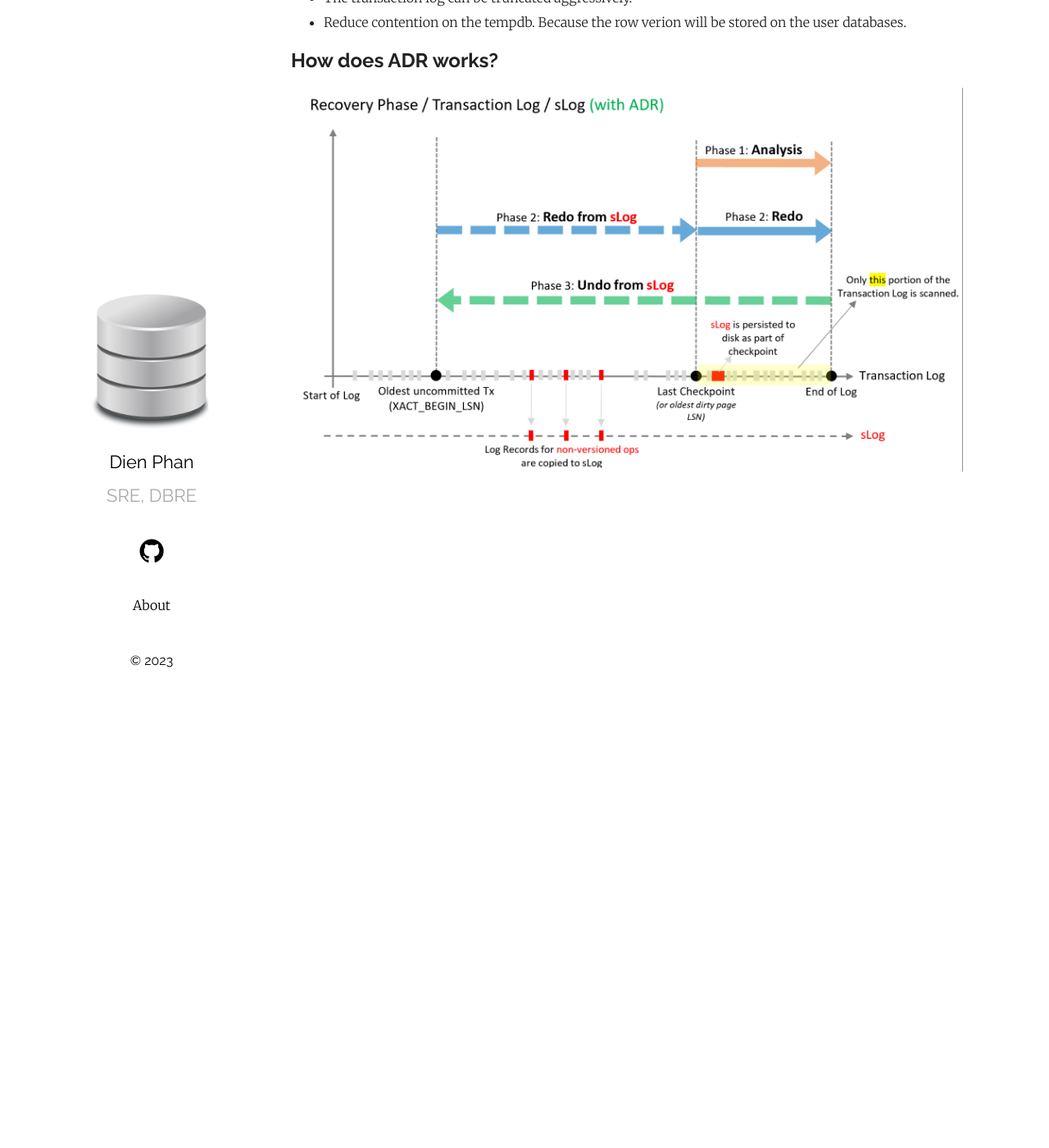
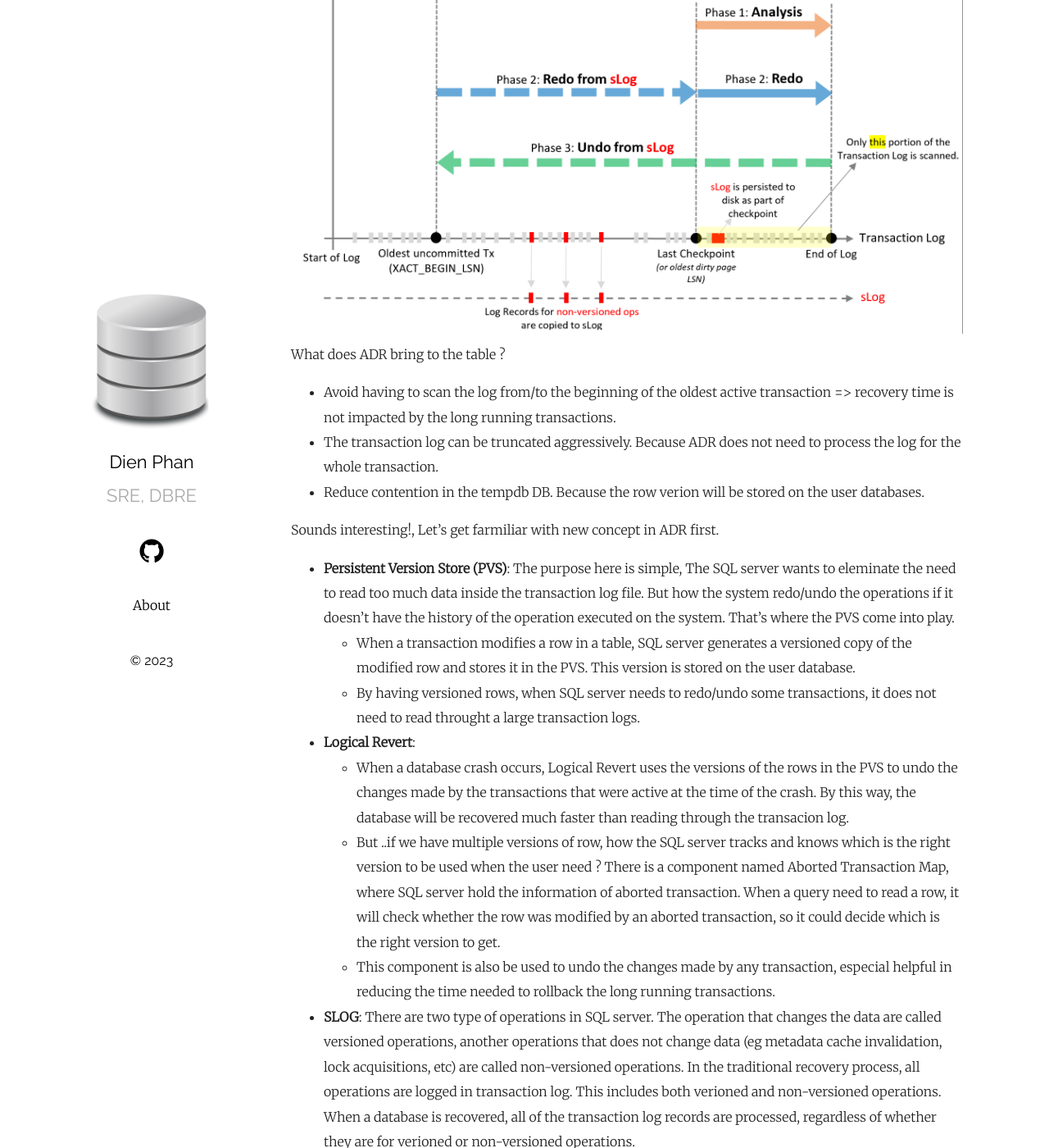
Before and after one commit to tdien105/blog, a Jekyll site: the page built from _posts/2023-07-27-sql-adr.md, in a window 1280 px wide and 1400 px high, scrolled down 2126 px. Shown: the whole window at 82% size. Built offline with Jekyll 4.4.1, drawn with Linux system fonts in a browser that asks for light colours; before the commit the page ends 2756 px from its top, so only the background shows below that; some of the changed text lies outside the part shown.

Commit message:
update ADR

```diff
--- a/_posts/2023-07-27-sql-adr.md
+++ b/_posts/2023-07-27-sql-adr.md
@@ -1,6 +1,6 @@
 ---
 layout: post
-title:  "Accelerated Database Recovery"
+title:  "SQL Server: Accelerated Database Recovery"
 date: 2023-07-27
 categories: mssql
 ---
@@ -31,10 +31,26 @@ hmm, So what is the limitation of this process ? Well, continue reading.
 As you might imagine, the time needed to restore databases to their state when the system crashed relies heavily on the server's workload during that time. In simpler terms, the recovery duration is linked to the amount of work done by ongoing transactions and the time they were active. Consider a scenario where there are large transactions running. If a failover occurs (either you initiate it or someone else in your team does), it can lead to application downtime because the recovery process might take a significant amount of time (eg: 10 minutes! ) to complete.
 
 Well, now we will see how the Accelerated Database Recovery (ADR) helps in this case.
-What does ADR bring to the table ?
-- Avoid having to scan the log from/to the beginning of the oldest active transaction => recovery time is not impacted by the long running transactions.
-- The transaction log can be truncated aggressively.
-- Reduce contention on the tempdb. Because the row verion will be stored on the user databases.
 
 ## How does ADR works?
 ![sql recovery process with ADR](/assets/recovery_process_adr.png "SQL recovery process with ADR")
+What does ADR bring to the table ?
+- Avoid having to scan the log from/to the beginning of the oldest active transaction => recovery time is not impacted by the long running transactions.
+- The transaction log can be truncated aggressively. Because ADR does not need to process the log for the whole transaction.
+- Reduce contention in the tempdb DB. Because the row verion will be stored on the user databases.
+
+Sounds interesting!, Let's get farmiliar with new concept in ADR first.
+- **Persistent Version Store (PVS)**: The purpose here is simple, The SQL server wants to eleminate the need to read too much data inside the transaction log file. But how the system redo/undo the operations if it doesn't have the history of the operation executed on the system. That's where the PVS come into play.
+    - When a transaction modifies a row in a table, SQL server generates a versioned copy of the modified row and stores it in the PVS. This version is stored on the user database.
+    - By having versioned rows, when SQL server needs to redo/undo some transactions, it does not need to read throught a large transaction logs.
+- **Logical Revert**:
+    - When a database crash occurs, Logical Revert uses the versions of the rows in the PVS to undo the changes made by the transactions that were active at the time of the crash. By this way, the database will be recovered much faster than reading through the transacion log.
+    - But ..if we have multiple versions of row, how the SQL server tracks and knows which is the right version to be used when the user need ? There is a component named Aborted Transaction Map, where SQL server hold the information of aborted transaction. When a query need to read a row, it will check whether the row was modified by an aborted transaction, so it could decide which is the right version to get.
+    - This component is also be used to undo the changes made by any transaction, especial helpful in reducing the time needed to rollback the long running transactions.
+- **SLOG**: There are two type of operations in SQL server. The operation that changes the data are called versioned operations, another operations that does not change data (eg metadata cache invalidation, lock acquisitions, etc) are called non-versioned operations. In the traditional recovery process, all operations are logged in transaction log. This includes both verioned and non-versioned operations. When a database is recovered, all of the transaction log records are processed, regardless of whether they are for verioned or non-versioned operations.
+    - ADR creates new concept called SLOG to log all the non-versioned operations. This SLOG is low volume, in-memory and will be persisted to disk during the checkpointing process.
+    - Because SLOG is only hold the non-versioned operation records, so it's small. Reading the small files is quicker than the large transaction log file, that's the point.
+- **Cleaner**
+    - This is an asynchronous process that periodically removes old, unused versions in the PVS.
+
+Now, let's see how of those component works together in the new recovery process.
```
Also changed, not shown: _posts/2023-08-12-sql-query-store.md (added, +7 -0 lines).
